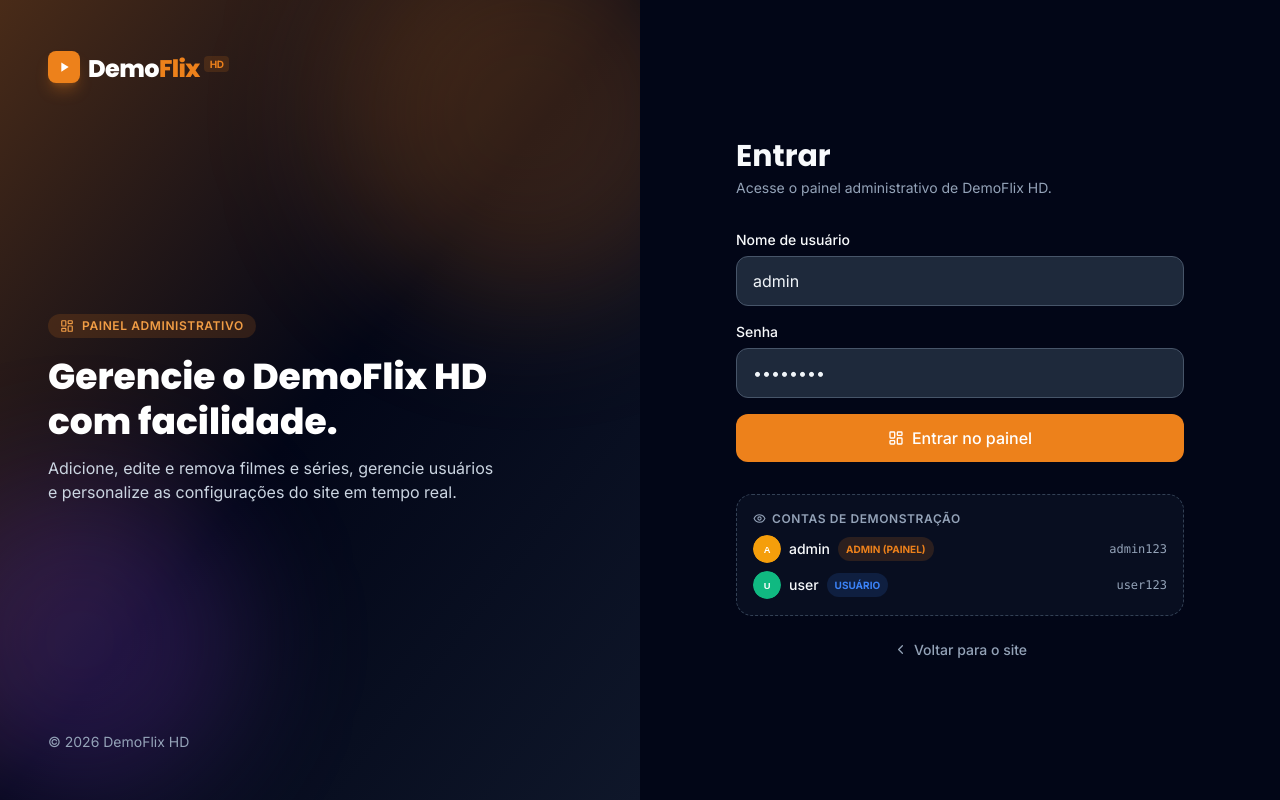
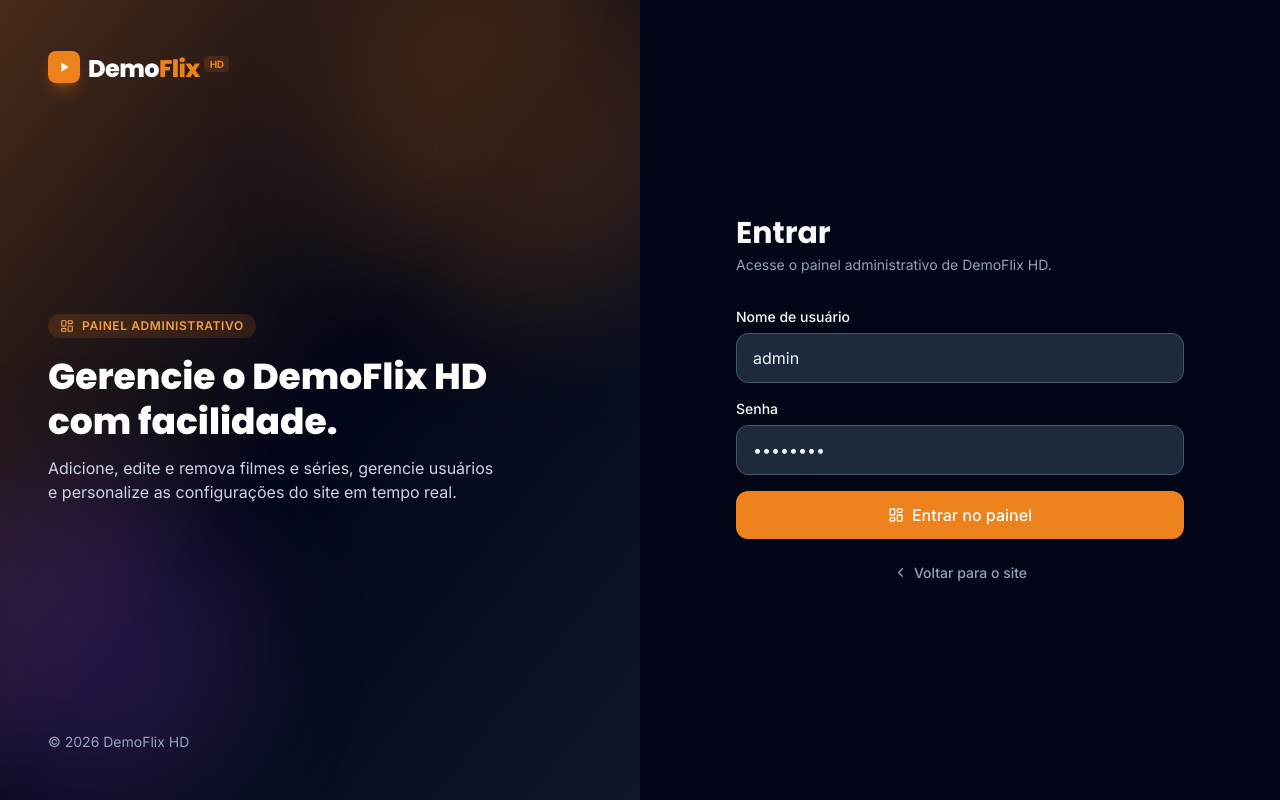
Before and after one commit to douglaslm1983/demoflixhd, a React (Vite) app: page /admin/login in a window 1280 px wide. Built offline with nearby package versions, Linux system fonts and the light colour scheme.

Commit message:
ui: remover contas de demonstracao do login do painel

```diff
--- a/src/pages/admin/Login.jsx
+++ b/src/pages/admin/Login.jsx
@@ -5,7 +5,6 @@ import { useData } from '../../context/DataContext'
 import { useTheme } from '../../context/ThemeContext'
 import Icon from '../../components/Icon'
 import Logo from '../../components/Logo'
-import { avatarPlaceholder } from '../../utils/placeholder'
 
 export default function Login() {
   const { login } = useAuth()
@@ -123,27 +122,6 @@ export default function Login() {
             </button>
           </form>
 
-          <div className="mt-8 p-4 rounded-2xl border border-dashed border-dark-300 dark:border-dark-700 bg-dark-50 dark:bg-dark-900/50">
-            <p className="text-xs font-semibold uppercase tracking-wider text-dark-400 mb-2 flex items-center gap-1.5">
-              <Icon name="eye" size={13} /> Contas de demonstração
-            </p>
-            <div className="space-y-2">
-              {[
-                { login: 'admin', pass: 'admin123', role: 'Admin (painel)', color: 'bg-primary-500/15 text-primary-500' },
-                { login: 'user', pass: 'user123', role: 'Usuário', color: 'bg-blue-500/15 text-blue-500' },
-              ].map((c) => (
-                <div key={c.login} className="flex items-center justify-between gap-2 text-sm flex-wrap">
-                  <div className="flex items-center gap-2 min-w-0">
-                    <img src={avatarPlaceholder(c.login)} alt="" className="w-7 h-7 rounded-full hidden sm:block" />
-                    <span className="truncate font-medium">{c.login}</span>
-                    <span className={`px-2 py-0.5 rounded-full text-[10px] font-bold uppercase ${c.color}`}>{c.role}</span>
-                  </div>
-                  <code className="text-xs text-dark-400 select-all">{c.pass}</code>
-                </div>
-              ))}
-            </div>
-          </div>
-
           <p className="mt-6 text-center text-sm text-dark-500 dark:text-dark-400">
             <Link to="/" className="inline-flex items-center gap-1.5 hover:text-primary-500 font-medium">
               <Icon name="chevron-left" size={15} /> Voltar para o site
```
